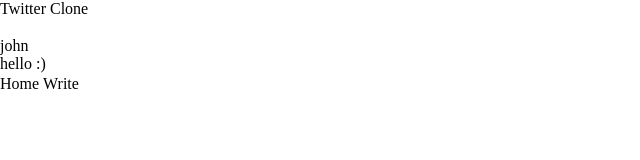
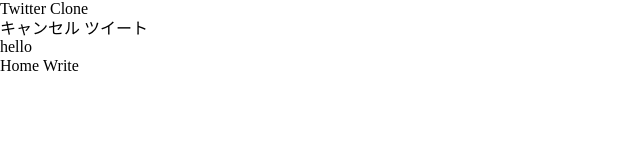
Before and after one commit to deltoid3/twitterclone, a plain HTML site: page index.html in a window 1280 px wide. Shown: the whole page, without its empty margins (0-640 px from the left). Drawn offline with Linux system fonts and the light colour scheme.

Commit message:
Add files via upload
これでできてます？
クラスの名前もチェックお願いします

```diff
--- a/index.html
+++ b/index.html
@@ -13,14 +13,13 @@
     <h1 class="header_title">Twitter Clone</h1>
   </header>
   <main>
-    <div class="user_wrapper">
-      <img class="user_img" src="" alt="">
-      <div class="user_inner">
-        <p class="user_name">john</p>
-        <p class="user_text">hello :)</p>
-      </div>
+
+    <!-- 書き込み画面 -->
+    <div class="article">
+      <button class="button-cancal js-button-cancel">キャンセル</button>
+      <button class="button-tweet js-button-tweet">ツイート</button>
+      <p class="article_text">hello</p>
     </div>
-    <!-- 書き込み画面 -->
   </main>
   <div class="button_wrapper">
     <button class="button-home js-button-home">Home</button>
```
